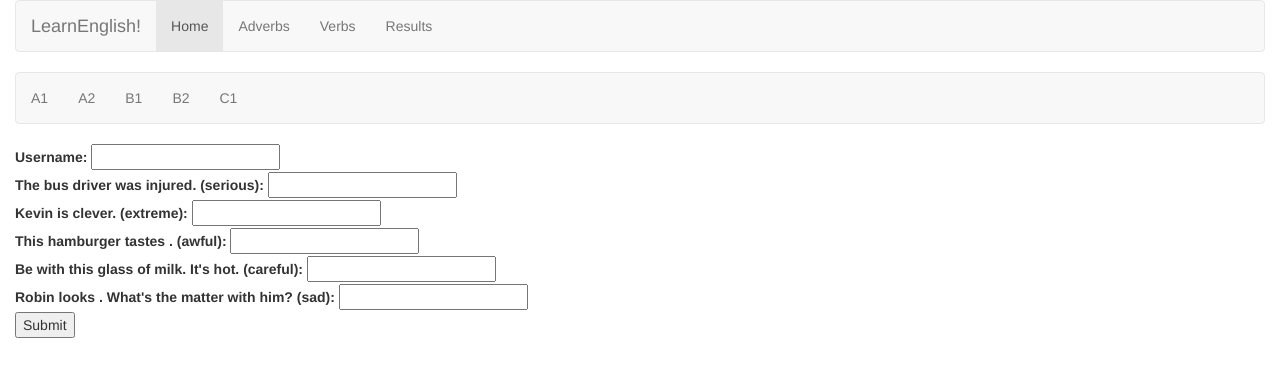
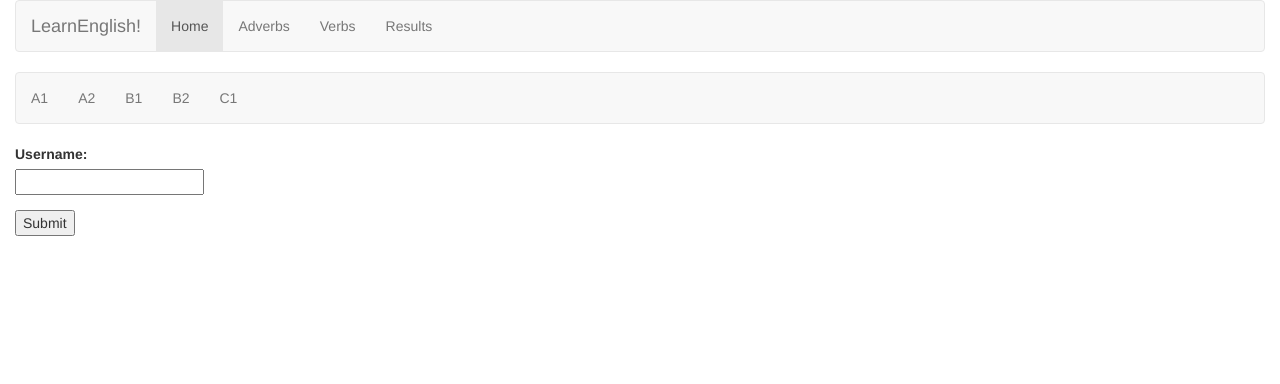
Before and after one commit to LambdaNL/learn-english, a Django app: page /adverbs/C1 in a window 1280 px wide. Shown: the top 384 px of the page. Run offline with Django 3.2, Linux system fonts and the light colour scheme; data comes from the database, SQL or seed files in the repository; some libraries are stand-ins or nearby versions.

Commit message:
C1: 0.3.1

```diff
--- a/learn_english/exercises/templates/exercises/adverbs/C1.html
+++ b/learn_english/exercises/templates/exercises/adverbs/C1.html
@@ -3,26 +3,17 @@
 
 {% if error_message %}<p><strong>{{ error_message }}</strong></p>{% endif %}
 
-<form action="/Adverb/a2/" method="post">
-    {% csrf_token %}
-    <label>Username:</label>
-    <input type="text" name="username" />
-    <br />
-    <label>The bus driver was injured. (serious):</label>
-    <input type="text" name="question_1" />
-    <br />
-    <label>Kevin is clever. (extreme):</label>
-    <input type="text" name="question_2" />
-    <br />
-    <label>This hamburger tastes . (awful):</label>
-    <input type="text" name="question_3" />
-    <br />
-    <label>Be with this glass of milk. It's hot. (careful):</label>
-    <input type="text" name="question_4" />
-    <br />
-    <label>Robin looks . What's the matter with him? (sad):</label>
-    <input type="text" name="question_5" />
-    <br />
+<form action="" method="post">{% csrf_token %}
+    <div class="form-group">
+    <label>Username:</label> <br />
+    <input type="text" name="username" required>
+</div>
+        {% for oq in open_questions %}
+        <div class="form-group">
+            <label>{{ oq.question }}</label> <br />
+            <input type="text" name="{{oq.pk}}" required>
+        </div>
+        {% endfor %}
     <input type="submit" value="Submit" />
 </form>
 
```
